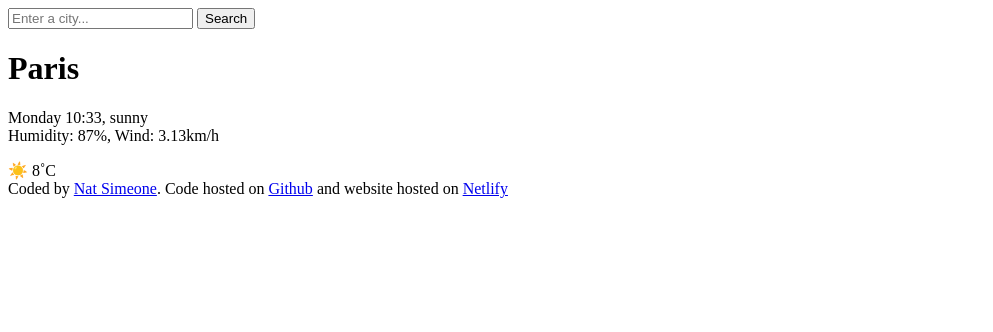
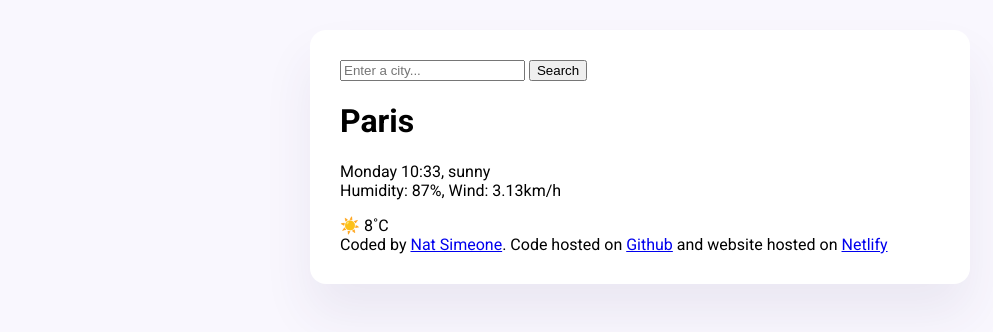
Before and after one commit to natsime/Meteo, a plain HTML site: page index.html in a window 1280 px wide. Shown: the whole page, without its empty margins (0-993 px from the left). Drawn offline with Linux system fonts and the light colour scheme.

Commit message:
styled main container

```diff
--- a/index.html
+++ b/index.html
@@ -3,9 +3,17 @@
   <head>
     <meta charset="UTF-8" />
     <meta name="viewport" content="width=device-width, initial-scale=1.0" />
+    <link rel="stylesheet" href="src/style.css" />
+    <link rel="preconnect" href="https://fonts.googleapis.com" />
+    <link rel="preconnect" href="https://fonts.gstatic.com" crossorigin />
+    <link
+      href="https://fonts.googleapis.com/css2?family=Roboto:ital,wght@0,100..900;1,100..900&display=swap"
+      rel="stylesheet"
+    />
     <title>Meteo App</title>
   </head>
   <body>
+    <div class="weather-app">
       <header>
         <form>
           <input type="search" placeholder="Enter a city..." required />
@@ -25,13 +33,14 @@
       </main>
       <footer>
         Coded by
-      <a href="https://github.com/natsime" target="_blank">Nat Simeone</a>. Code
-      hosted on
-      <a href="https://github.com/natsime/Meteo" target="_blank">Github</a> and
-      website hosted on
+        <a href="https://github.com/natsime" target="_blank">Nat Simeone</a>.
+        Code hosted on
+        <a href="https://github.com/natsime/Meteo" target="_blank">Github</a>
+        and website hosted on
         <a href="https://weather-app-theycode.netlify.app/" target="_blank"
           >Netlify</a
         >
       </footer>
+    </div>
   </body>
 </html>
--- /dev/null
+++ b/src/style.css
@@ -0,0 +1,13 @@
+body {
+  background-color: #f9f7fe;
+  font-family: "Roboto", serif;
+}
+
+.weather-app {
+  background-color: white;
+  max-width: 600px;
+  margin: 30px auto;
+  box-shadow: 0 30px 50px rgba(65, 50, 100, 0.08);
+  border-radius: 16px;
+  padding: 30px;
+}
```
Lines whose indentation alone changed are shown as unchanged.
